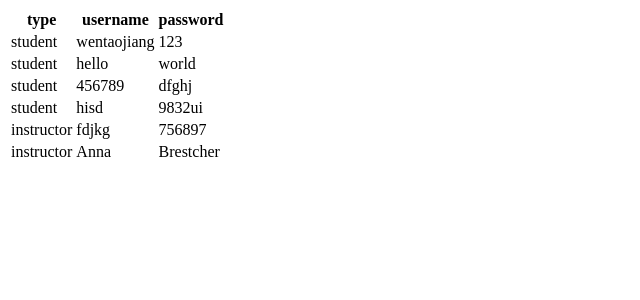
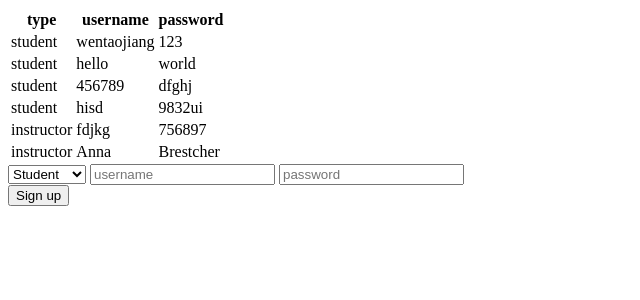
Before and after one commit to SkyWentaoJiang/CSCB20A3, a Flask app: page / in a window 1280 px wide. Shown: the top 300 px of the page, without its empty margins (0-640 px from the left). Run offline with Flask 2, Linux system fonts and the light colour scheme; data comes from the database, SQL or seed files in the repository; both versions use the stored data as it was after the commit.

Commit message:
2.2 checked, database can handle input from dropdown menu and input-boxes

```diff
--- a/A3计划.txt
+++ b/A3计划.txt
@@ -4,7 +4,7 @@
 
 2--****************************连接数据库*****************************
 2.1. 用sqlite3连接数据库Flask，用简单sql语句和简单输出形式测试 (check)
-2.2. 研究如何让用户输入内容成为sql数据库参数
+2.2. 研究如何让用户输入内容成为sql数据库参数 (checked)
 2.3. 完成所有需要的功能的sql语句，如学生可看到自己的成绩，就是select * from Marks where student=username
 
 3--登录界面
--- a/app.py
+++ b/app.py
@@ -56,6 +56,25 @@ def root():
     return render_template('index.html', user=Users)
 
 
+# add a new employee
+@app.route('/sign-up', methods=['POST'])
+def sign_up():
+    db = get_db()
+    db.row_factory = make_dicts
+    cur = db.cursor()
+
+    new_user = request.form
+
+    cur.execute('insert into Users (type, username, password) values (?, ?, ?)', [
+        new_user['dropdown'],
+        new_user['username'],
+        new_user['password']])
+    db.commit()
+    cur.close()
+
+    return redirect(url_for('root'))
+
+
 # run the app when app.py is run
 if __name__ == '__main__':
     app.run(debug=True)
--- a/templates/index.html
+++ b/templates/index.html
@@ -21,5 +21,16 @@
 		</tr>
 		{% endfor %}
     </table>
+
+    <form name="register" action="/sign-up" method="POST">
+        <select action="/sign-up" name="dropdown" method="POST">
+            <option value="student">Student</option>
+            <option value="instructor">Instructor</option>
+        </select>
+        <input class="input-box" type="text" name="username" placeholder="username">
+        <input class="input-box" type="text" name="password" placeholder="password">
+        <br>
+        <button type="submit">Sign up</button>
+    </form>
 </body>
 </html>
```
Also changed, not shown: assignment3.db. Lines whose indentation alone changed are shown as unchanged.
